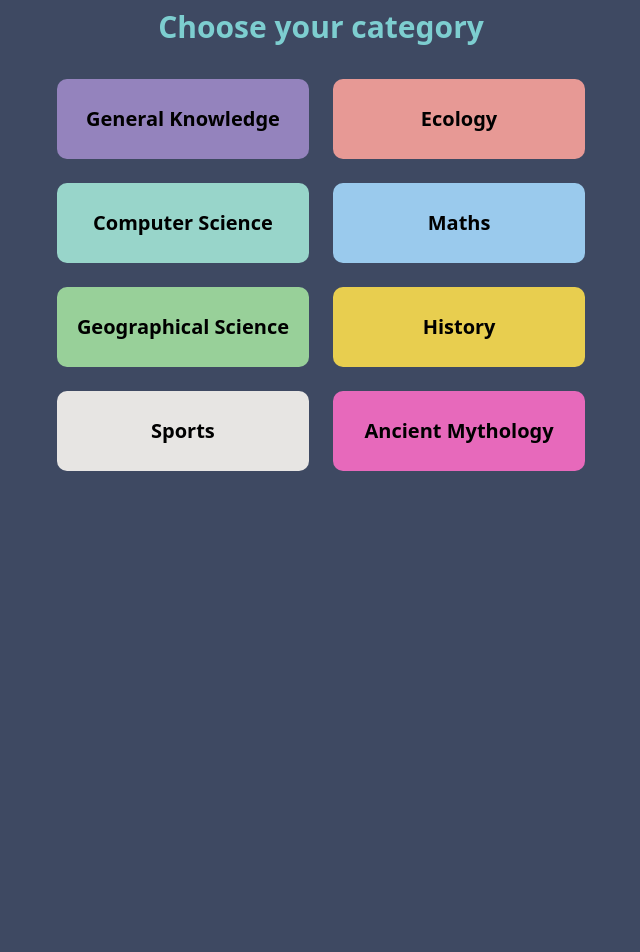
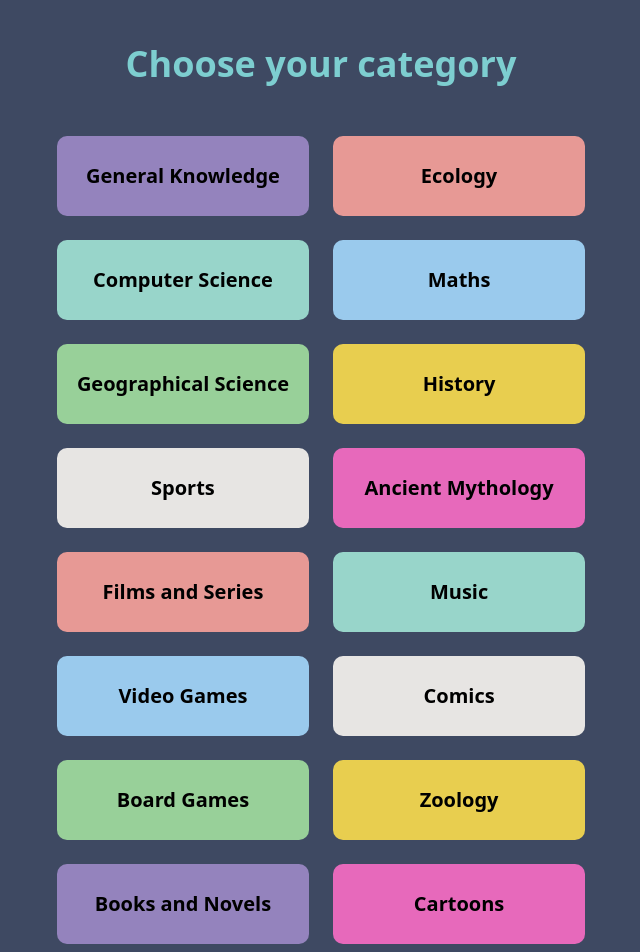
Before and after one commit to HariKrishna-28/Quizoid, a React (Create React App) app: page / in a window 1280 px wide. Shown: the part 160-1112 px from the top of the page, without its empty margins (319-959 px from the left). Before the commit the page ends 800 px from the top, so only its background shows below. Built offline with nearby package versions, Linux system fonts and the light colour scheme.

Commit message:
Version 2.4
Added 10 more categories

```diff
--- a/package.json
+++ b/package.json
@@ -10,6 +10,7 @@
     "react": "^17.0.2",
     "react-bootstrap": "^1.6.1",
     "react-dom": "^17.0.2",
+    "react-firebase": "^2.2.8",
     "react-scripts": "4.0.3",
     "react-spinners": "^0.11.0",
     "web-vitals": "^1.0.1"
--- a/public/index.html
+++ b/public/index.html
@@ -27,7 +27,7 @@
 </head>
 
 <body class="flex justify-center items-center h-screen ml-5 mr-5 pt-5 "
-  style="background-color: #3e4962; padding-bottom: 5%;">
+  style="background-color: #3e4962; padding-bottom: 5%; ">
   <noscript>You need to enable JavaScript to run this app.</noscript>
   <div id="root"></div>
 
--- a/src/App.js
+++ b/src/App.js
@@ -47,12 +47,36 @@ function App() {
             state === '6' ? <Display api={'https://opentdb.com/api.php?amount=10&category=23&type=multiple'} /> :
               state === '7' ? <Display api={'https://opentdb.com/api.php?amount=10&category=21&type=multiple'} /> :
                 state === '8' ? <Display api={'https://opentdb.com/api.php?amount=10&category=20&type=multiple'} /> :
+                  state === '9' ? <Display api={'https://opentdb.com/api.php?amount=10&category=10&type=multiple'} /> :
+                    state === '10' ? <Display api={'https://opentdb.com/api.php?amount=10&category=11&type=multiple'} /> :
+                      state === '11' ? <Display api={'https://opentdb.com/api.php?amount=10&category=12&type=multiple'} /> :
+                        state === '12' ? <Display api={'https://opentdb.com/api.php?amount=10&category=15&type=multiple'} /> :
+                          state === '13' ? <Display api={'https://opentdb.com/api.php?amount=10&category=16&type=multiple'} /> :
+                            state === '14' ? <Display api={'https://opentdb.com/api.php?amount=10&category=27&type=multiple'} /> :
+                              state === '15' ? <Display api={'https://opentdb.com/api.php?amount=10&category=29&type=multiple'} /> :
+                                state === '16' ? <Display api={'https://opentdb.com/api.php?amount=10&category=32&type=multiple'} /> :
                                   (
-                    <><header className="font-bold text-3xl pt-3"
-                      style={{ textAlign: 'center', paddingBottom: 10, color: '#7dced0', }}>
-                      Choose your category</header>
-                      <div className="grid grid-cols-2 gap-6 mt-6" >
+                                    <><header
+                                      className="font-bold text-4xl pt-3 "
+                                      style={{
+                                        textAlign: 'center',
+                                        color: '#7dced0',
+                                        marginTop: '40rem',
+                                        marginBottom: '2rem'
+                                      }}>
+                                      Choose your category
+                                    </header>
+
+
+                                      <div className="grid grid-cols-2 gap-6 mt-6 "
+                                        style={{
+                                          marginTop: '10%',
+                                          marginBottom: '25%'
+                                        }}
+
+                                      >
                                         {/* category tiles */}
+
 
                                         <Button
                                           id='1'
@@ -102,6 +126,55 @@ function App() {
                                           bg={'#e769bb'}
                                           onClick={clickEvent} />
 
+                                        <Button
+                                          id='10'
+                                          text='Films and Series'
+                                          bg={'#e79995'}
+                                          onClick={clickEvent} />
+
+                                        <Button
+                                          id='11'
+                                          text='Music'
+                                          bg={'#98d5ca'}
+                                          onClick={clickEvent} />
+
+                                        <Button
+                                          id='12'
+                                          text='Video Games'
+                                          bg={'#9acaed'}
+                                          onClick={clickEvent} />
+
+                                        <Button
+                                          id='15'
+                                          text='Comics'
+                                          bg={'#e7e5e3'}
+                                          onClick={clickEvent} />
+
+                                        <Button
+                                          id='13'
+                                          bg={'#98d099'}
+                                          text='Board Games'
+                                          onClick={clickEvent} />
+
+                                        <Button
+                                          id='14'
+                                          text='Zoology'
+                                          bg={'#e8ce4f'}
+                                          onClick={clickEvent} />
+
+                                        <Button
+                                          id='9'
+                                          text='Books and Novels'
+                                          bg={'#9483bd'}
+                                          onClick={clickEvent} />
+
+
+                                        <Button
+                                          id='16'
+                                          text='Cartoons'
+                                          bg={'#e769bb'}
+                                          onClick={clickEvent} />
+
                                       </div>
                                     </>
                                   )
--- a/src/components/Display.jsx
+++ b/src/components/Display.jsx
@@ -78,7 +78,6 @@ function Display({ api }) {
                             paddingBottom: 60,
                             marginBottom: 10,
                             textAlign: 'center',
-
                         }}>
                         {title}
                     </header> */}
@@ -86,7 +85,9 @@ function Display({ api }) {
                         data={questions[currentIndex]}
                         showAnswers={showAnswers}
                         handleAnswer={handleAnswer}
-                        handleNextQuestion={handleNextQuestion} />
+                        handleNextQuestion={handleNextQuestion}
+
+                    />
                 </>
             )}
         </div>
--- a/src/components/Questionnaire.jsx
+++ b/src/components/Questionnaire.jsx
@@ -10,12 +10,15 @@ const Questionnaire = ({
     return (
         <div className='flex flex-col'>
             {/* prints the questions*/}
-            <div className=" text-black p-10 rounded shadow-md" style={{ backgroundColor: '#7dced0' }}>
+            <div
+                className=" text-black p-10 rounded shadow-md"
+                style={{ backgroundColor: '#7dced0', }}>
                 <h2
                     className="text-2xl"
                     dangerouslySetInnerHTML={{ __html: question }}
                 />
             </div>
+
             <div className="grid grid-cols-2 gap-6 mt-6 ">
                 {answers.map((answer, idx) => {
                     const textColor = showAnswers ?
@@ -38,8 +41,7 @@ const Questionnaire = ({
             {showAnswers && (
                 <button
                     onClick={handleNextQuestion}
-                    className={`ml-auto mt-6 bg-white text-purple-800 p-4 font-semibold rounded shadow`}
-                >
+                    className={`ml-auto mt-6 bg-white text-purple-800 p-4 font-semibold rounded shadow`} >
                     Next Question
                 </button>
             )}
```
Also changed, not shown: 5 other files (tests, documents, lock files or other folders). Lines whose indentation alone changed are shown as unchanged.
